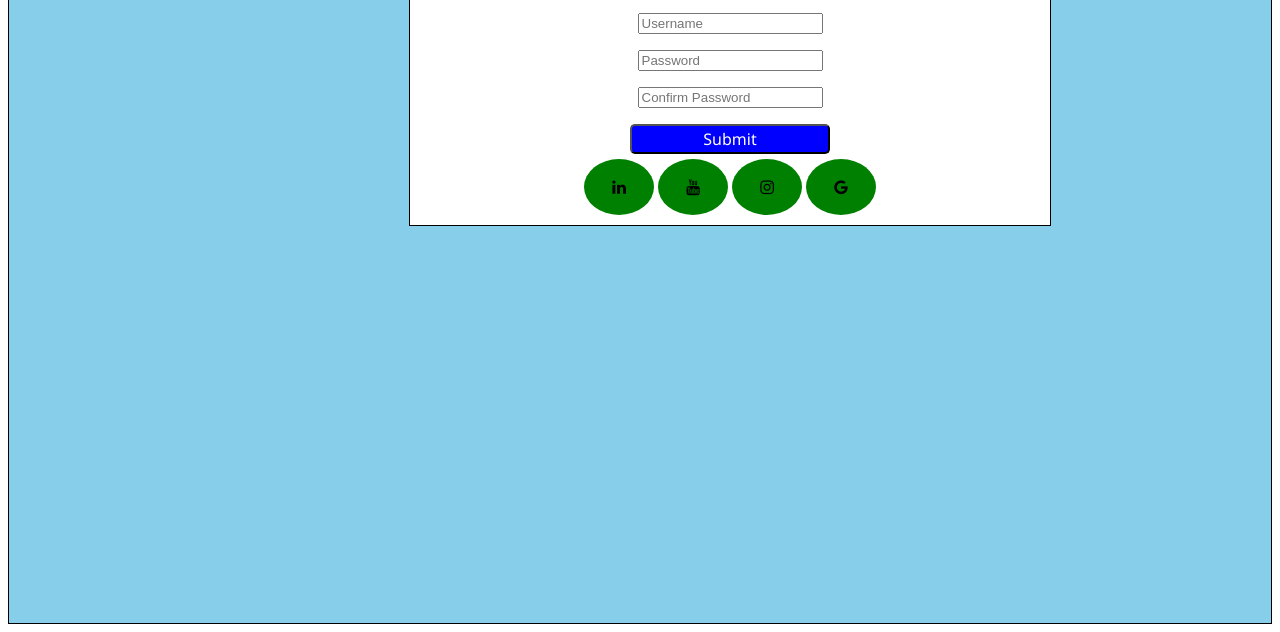
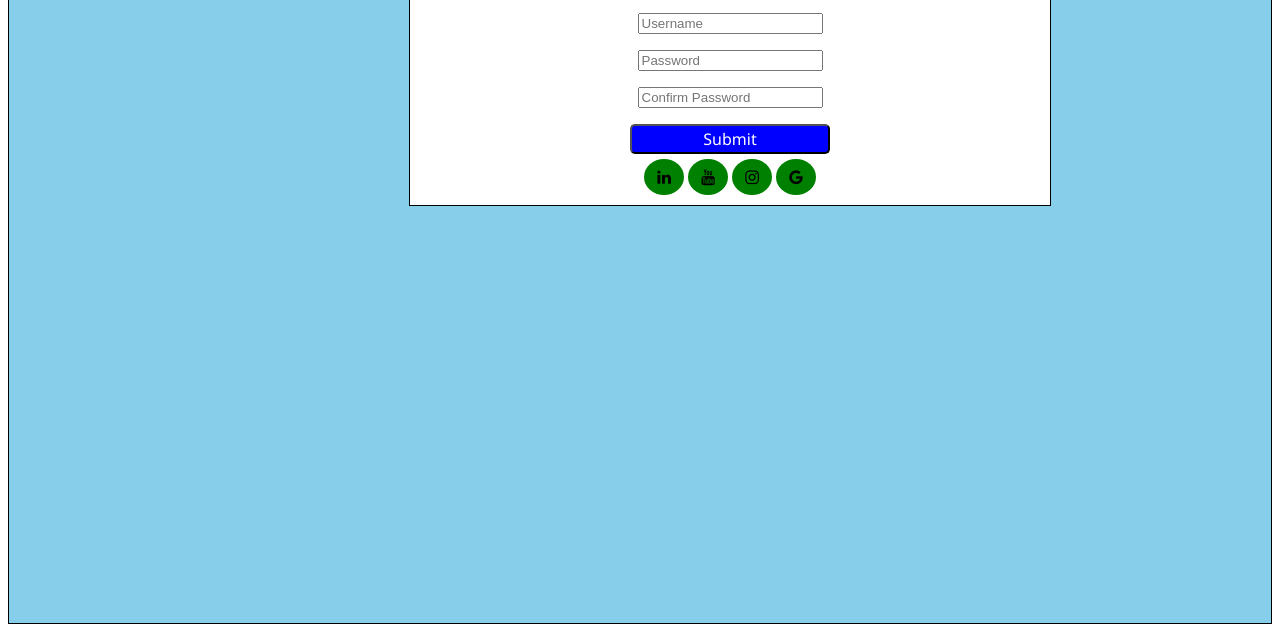
Before and after one commit to CodeSmithJ/HTML-Register-Page, a plain HTML site: page index.html in a window 1280 px wide. Shown: the part 234-866 px from the top of the page. Drawn offline with Linux system fonts and the light colour scheme.

Commit message:
Social Icons CSS

```diff
--- a/index.html
+++ b/index.html
@@ -33,10 +33,10 @@
                     <p><label><input type="password" placeholder="Confirm Password"></label></p>
                     <button type="submit">Submit</button>
                     <div class="icons">
-                        <a href="#" class="fa fa-linkedin"></a>
-                        <a href="#" class="fa fa-youtube"></a>
-                        <a href="#" class="fa fa-instagram"></a>
-                        <a href="#" class="fa fa-google"></a>
+                        <a href="https://www.linkedin.com" class="fa fa-linkedin"></a>
+                        <a href="https://www.youtube.com/" class="fa fa-youtube"></a>
+                        <a href="https://www.instagram.com/" class="fa fa-instagram"></a>
+                        <a href="https://www.google.com/" class="fa fa-google"></a>
                     </div>
                 </form>
                 <br>
--- a/main.css
+++ b/main.css
@@ -33,9 +33,9 @@ button{
 }
 
 .fa {
-    padding: 20px;
+    padding: 10px;
     font-size: 10px;
-    width: 30px;
+    width: 20px;
     text-align: center;
     text-decoration: none;
     border-radius: 50%;
```
